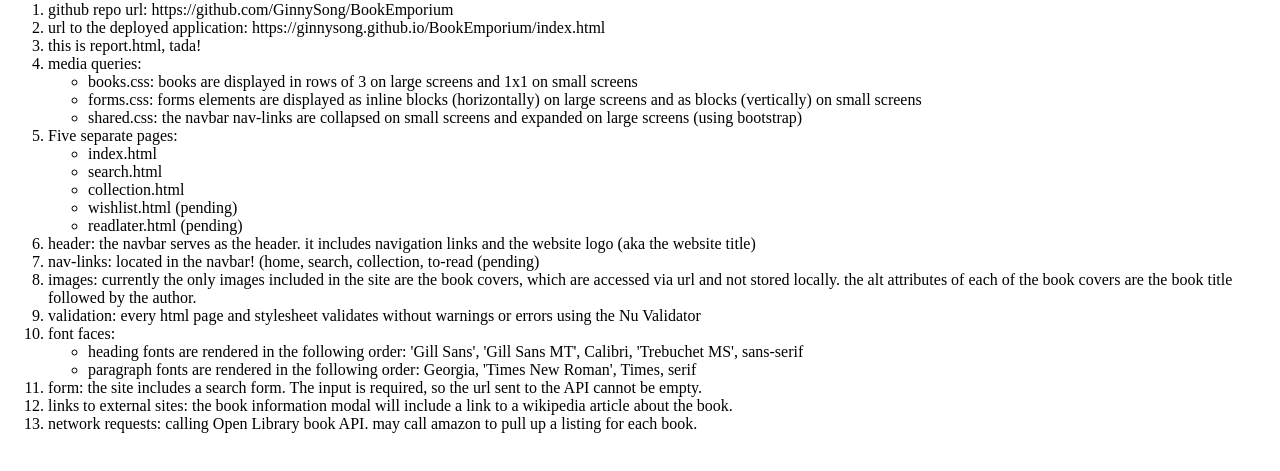
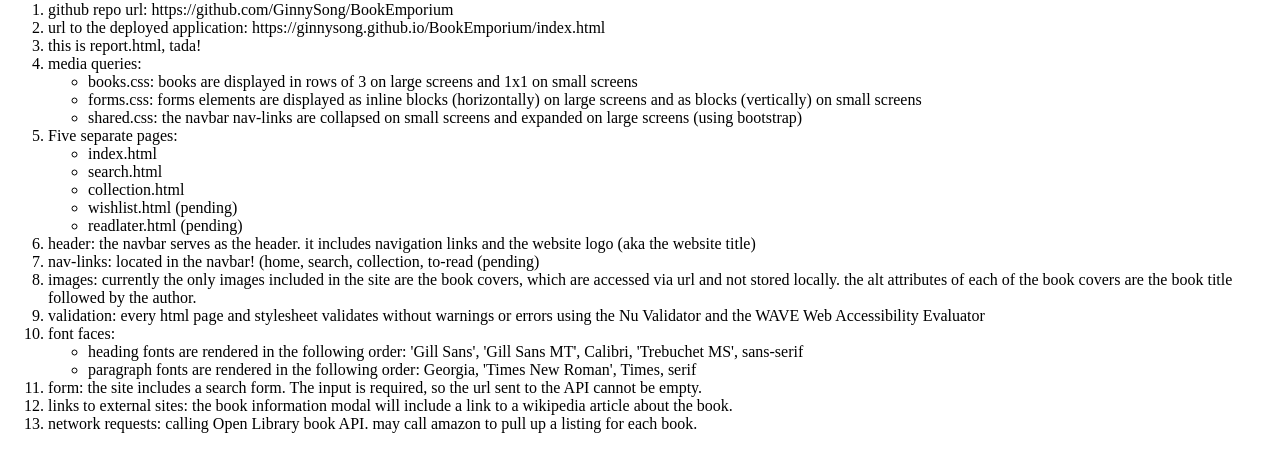
Before and after one commit to GinnySong/BookEmporium, a plain HTML site: page report.html in a window 1280 px wide. Shown: the part 79-550 px from the top of the page. Drawn offline with Linux system fonts and the light colour scheme.

Commit message:
forgot something

```diff
--- a/report.html
+++ b/report.html
@@ -46,7 +46,7 @@ i.e. first item in your list should say like
     <li>header: the navbar serves as the header. it includes navigation links and the website logo (aka the website title)</li>
     <li>nav-links: located in the navbar! (home, search, collection, to-read (pending)</li>
     <li>images: currently the only images included in the site are the book covers, which are accessed via url and not stored locally. the alt attributes of each of the book covers are the book title followed by the author.</li>
-    <li>validation: every html page and stylesheet validates without warnings or errors using the Nu Validator</li>
+    <li>validation: every html page and stylesheet validates without warnings or errors using the Nu Validator and the WAVE Web Accessibility Evaluator</li>
     <li>font faces:
       <ul>
         <li>heading fonts are rendered in the following order: 'Gill Sans', 'Gill Sans MT', Calibri, 'Trebuchet MS', sans-serif</li>
```
